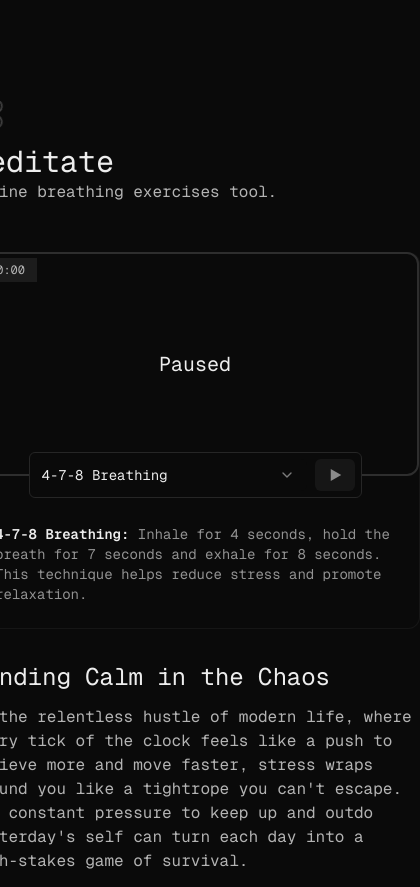
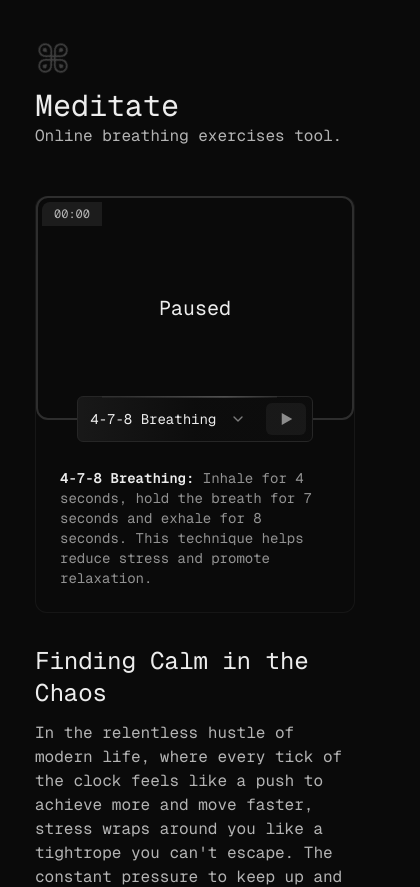
Before and after one commit to EduardIonescu/meditate, a Next.js app: page / in a window 390 px wide. Shown: the top 887 px of the page, 420 px wide, since content can reach past the window. Built offline with nearby package versions, Linux system fonts and the light colour scheme.

Commit message:
responsiveness + cooler colors

```diff
--- a/app/globals.css
+++ b/app/globals.css
@@ -5,6 +5,9 @@
 :root {
   --background: #0a0a0a;
   --foreground: #ededed;
+
+  --circle-color1: #09090b;
+  --circle-color2: #434352;
 }
 
 body {
--- a/components/actionMessage.tsx
+++ b/components/actionMessage.tsx
@@ -24,11 +24,13 @@ function ActionMessage({
         style={{
           transitionProperty: 'transform',
           transitionTimingFunction: 'linear',
-          transitionDuration: transition.duration + 's'
+          transitionDuration: transition.duration + 's',
+          backgroundImage:
+            'radial-gradient(var(--circle-color1), var(--circle-color1), var(--circle-color2))'
         }}
-        className={`${isBorderBig ? 'scale-150' : 'scale-100'} absolute h-24 w-24 rounded-full border-2 border-white`}
+        className={`${isBorderBig ? 'scale-150' : 'scale-100'} absolute h-24 w-24 rounded-full border-2 border-white/5`}
       />
-      <div className="flex items-center justify-center">
+      <div className="z-10 flex items-center justify-center">
         {BreathingDictionary[action]}
       </div>
     </>
--- a/components/footer.tsx
+++ b/components/footer.tsx
@@ -1,6 +1,6 @@
 function Footer() {
   return (
-    <footer className="w-app mb-24 mt-8 text-sm">
+    <footer className="w-phone sm:w-app mb-24 mt-8 text-sm">
       <div className="mb-5 h-[1px] w-1/3 bg-gradient-to-r from-white/5 from-10% via-white/20 via-70% to-white/5" />
 
       <p>
--- a/components/header.tsx
+++ b/components/header.tsx
@@ -2,7 +2,7 @@ import Image from 'next/image';
 
 function Header() {
   return (
-    <header className="w-app mt-24">
+    <header className="w-phone sm:w-app mt-10 sm:mt-24">
       <div className="relative mb-3 h-9 w-9">
         <Image
           src="/icons/meditate-icon.webp"
--- a/components/meditateBox.tsx
+++ b/components/meditateBox.tsx
@@ -90,7 +90,7 @@ function MeditateBox() {
   console.log(counter);
 
   return (
-    <section className="w-app">
+    <section className="w-phone sm:w-app">
       <article className="rounded-xl border-x-[1px] border-b-[1px] border-white/5">
         <article className="relative flex h-56 w-full items-center justify-center rounded-xl border-2 border-white/15 text-xl">
           <Clock formattedClock={formattedClock} />
@@ -109,10 +109,12 @@ function MeditateBox() {
             action={counter.action}
           />
 
-          <article className="absolute -bottom-6 flex w-3/4 gap-2 rounded-md border border-neutral-800 bg-background py-1.5 pr-1.5">
+          <article className="absolute -bottom-6 flex w-3/4 gap-2 rounded-md border border-neutral-800 bg-background bg-gradient-to-r from-neutral-600/20 via-neutral-900/20 to-neutral-900/20 py-1.5 pr-1.5">
+            <div className="absolute -top-[1px] left-[10%] h-0.5 w-3/4 bg-gradient-to-r from-white/5 from-10% via-white/20 via-70% to-white/5" />
+
             <Select onValueChange={handleSelectChange} disabled={started}>
               <SelectTrigger
-                className={`h-8 w-full border-none disabled:cursor-default`}
+                className={`h-8 w-full border-none bg-transparent disabled:cursor-default`}
               >
                 <SelectValue placeholder="4-7-8 Breathing" />
               </SelectTrigger>
--- a/components/randomText.tsx
+++ b/components/randomText.tsx
@@ -1,6 +1,6 @@
 function RandomText() {
   return (
-    <section className="w-app">
+    <section className="w-phone sm:w-app">
       <article className="mt-8">
         <h2 className="text-2xl">Finding Calm in the Chaos</h2>
         <p className="my-3 text-base opacity-75">
--- a/components/ui/select.tsx
+++ b/components/ui/select.tsx
@@ -19,7 +19,7 @@ const SelectTrigger = React.forwardRef<
   <SelectPrimitive.Trigger
     ref={ref}
     className={cn(
-      'flex h-10 w-full items-center justify-between rounded-md border border-neutral-800 bg-neutral-950 px-3 py-2 text-sm placeholder:text-neutral-400 focus:outline-none disabled:cursor-not-allowed disabled:opacity-50 [&>span]:line-clamp-1',
+      'flex h-10 w-full items-center justify-between rounded-md border border-neutral-800 bg-neutral-950 px-3 py-2 text-sm placeholder:text-neutral-400 focus:outline-none disabled:cursor-not-allowed disabled:opacity-25 [&>span]:line-clamp-1',
       className
     )}
     {...props}
@@ -75,7 +75,7 @@ const SelectContent = React.forwardRef<
     <SelectPrimitive.Content
       ref={ref}
       className={cn(
-        'data-[state=open]:animate-in data-[state=closed]:animate-out data-[state=closed]:fade-out-0 data-[state=open]:fade-in-0 data-[state=closed]:zoom-out-95 data-[state=open]:zoom-in-95 data-[side=bottom]:slide-in-from-top-2 data-[side=left]:slide-in-from-right-2 data-[side=right]:slide-in-from-left-2 data-[side=top]:slide-in-from-bottom-2 relative z-50 max-h-96 min-w-[8rem] overflow-hidden rounded-md border border-neutral-800 bg-neutral-950 text-neutral-50 shadow-md',
+        'relative z-50 max-h-96 min-w-[8rem] overflow-hidden rounded-md border border-neutral-800 bg-neutral-950 text-neutral-50 shadow-md data-[state=open]:animate-in data-[state=closed]:animate-out data-[state=closed]:fade-out-0 data-[state=open]:fade-in-0 data-[state=closed]:zoom-out-95 data-[state=open]:zoom-in-95 data-[side=bottom]:slide-in-from-top-2 data-[side=left]:slide-in-from-right-2 data-[side=right]:slide-in-from-left-2 data-[side=top]:slide-in-from-bottom-2',
         position === 'popper' &&
           'data-[side=bottom]:translate-y-1 data-[side=left]:-translate-x-1 data-[side=right]:translate-x-1 data-[side=top]:-translate-y-1',
         className
@@ -118,7 +118,7 @@ const SelectItem = React.forwardRef<
   <SelectPrimitive.Item
     ref={ref}
     className={cn(
-      'relative flex w-full cursor-default select-none items-center rounded-sm py-1.5 pl-8 pr-2 text-sm outline-none focus:bg-neutral-800 focus:text-neutral-50 data-[disabled]:pointer-events-none data-[disabled]:opacity-50',
+      'relative flex w-full cursor-default select-none items-center rounded-sm py-1.5 pl-8 pr-2 text-sm outline-none focus:bg-neutral-800 focus:text-neutral-50 data-[disabled]:pointer-events-none data-[disabled]:opacity-25',
       className
     )}
     {...props}
--- a/tailwind.config.ts
+++ b/tailwind.config.ts
@@ -10,7 +10,8 @@ const config: Config = {
   theme: {
     extend: {
       width: {
-        app: '450px'
+        app: '450px',
+        phone: '320px'
       },
       colors: {
         background: 'var(--background)',
```
